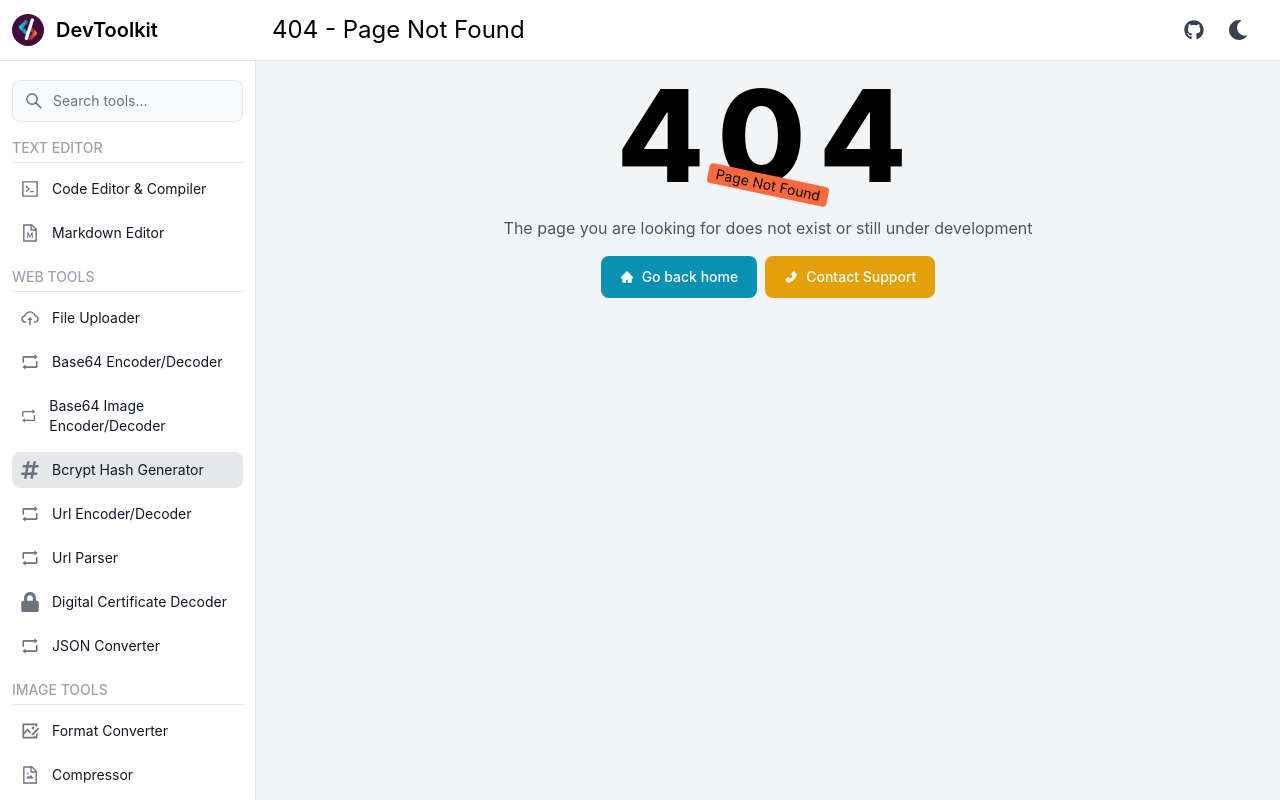
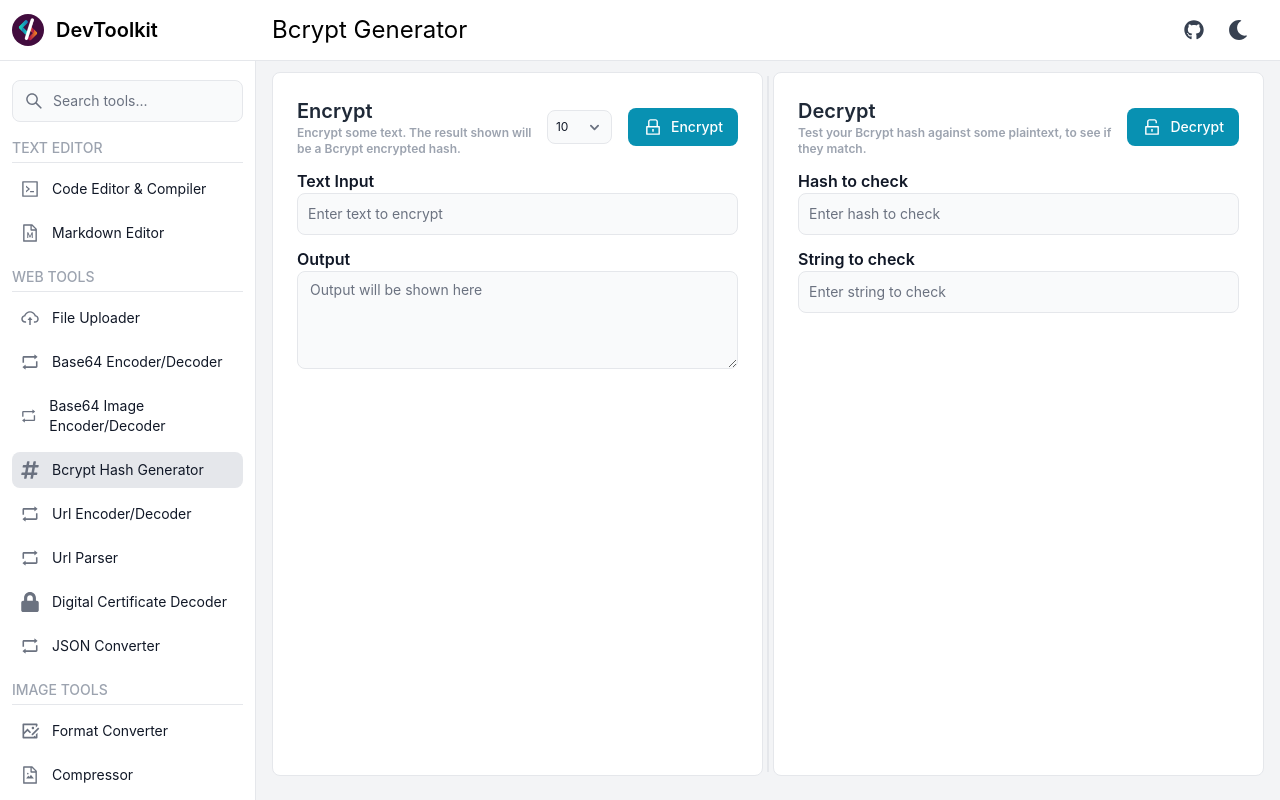
Before and after one commit to klpod221/devtoolkit, a Next.js app: page /web/bcrypt in a window 1280 px wide. Before the commit this address had no page. Built offline with nearby package versions, Linux system fonts and the light colour scheme.

Commit message:
Refactor package.json to add bcryptjs dependency

```diff
--- a/package.json
+++ b/package.json
@@ -12,6 +12,7 @@
     "@monaco-editor/react": "^4.6.0",
     "@vercel/speed-insights": "^1.0.12",
     "axios": "^1.7.2",
+    "bcryptjs": "^2.4.3",
     "emmet-monaco-es": "^5.4.0",
     "flowbite-react": "^0.9.0",
     "jszip": "^3.10.1",
--- /dev/null
+++ b/pages/web/bcrypt.jsx
@@ -0,0 +1,201 @@
+import React from "react";
+import bcrypt from "bcryptjs";
+import { Label } from "flowbite-react";
+import {
+  AiOutlineLock,
+  AiOutlineUnlock,
+  AiOutlineCheck,
+  AiOutlineClose,
+} from "react-icons/ai";
+import { toast } from "react-toastify";
+
+import MyCard from "@components/MyCard";
+import TwoColumnComponent from "@components/TwoColumnComponent";
+import MyButton from "@components/MyButton";
+import MySelect from "@components/MySelect";
+import MyTextarea from "@components/MyTextarea";
+import MyInput from "@components/MyInput";
+
+const BcryptHashGenerator = () => {
+  const [salt, setSalt] = React.useState(10);
+  const [input, setInput] = React.useState("");
+  const [output, setOutput] = React.useState("");
+
+  const [hash, setHash] = React.useState("");
+  const [stringToCheck, setStringToCheck] = React.useState("");
+  const [isMatched, setIsMatched] = React.useState(false);
+  const [isShowResult, setIsShowResult] = React.useState(false);
+
+  const textToHash = async () => {
+    try {
+      if (!input.trim()) {
+        toast.error("Please enter some text to encrypt");
+        return;
+      }
+
+      const saltRounds = bcrypt.genSaltSync(salt);
+
+      const hashed = await toast.promise(bcrypt.hash(input, saltRounds), {
+        pending: "Encrypting...",
+        success: "Encrypted successfully",
+        error: "Error encrypting",
+      });
+
+      setOutput(hashed);
+    } catch (error) {
+      console.error(error);
+      toast.error("Error encrypting");
+    }
+  };
+
+  const hashChecker = async () => {
+    try {
+      setIsShowResult(false);
+
+      if (!hash.trim() || !stringToCheck.trim()) {
+        toast.error("Please enter both hash and string to check");
+        return;
+      }
+
+      const matched = await toast.promise(bcrypt.compare(stringToCheck, hash), {
+        pending: "Checking...",
+        success: "Compared successfully",
+        error: "Error checking hash",
+      });
+
+      setIsMatched(matched);
+      setIsShowResult(true);
+    } catch (error) {
+      console.error(error);
+      toast.error("Error checking hash");
+    }
+  };
+
+  return (
+    <TwoColumnComponent>
+      <TwoColumnComponent.LeftContent>
+        <MyCard.Header
+          title="Encrypt"
+          helper="Encrypt some text. The result shown will be a Bcrypt encrypted hash."
+        >
+          <div className="flex justify-center items-center space-x-4 my-2">
+            <MySelect
+              label="Salt Rounds"
+              value={salt}
+              onChange={setSalt}
+              sizing="sm"
+              className="min-w-[65px]"
+            >
+              {Array.from({ length: 20 }, (_, i) => i + 1).map((num) => (
+                <option key={num} value={num}>
+                  {num}
+                </option>
+              ))}
+            </MySelect>
+
+            <MyButton onClick={textToHash} size={"sm"}>
+              <AiOutlineLock className="w-5 h-5 mr-2" />
+              Encrypt
+            </MyButton>
+          </div>
+        </MyCard.Header>
+
+        <div className="flex flex-col">
+          <Label
+            htmlFor="text"
+            value="Text Input"
+            className="text-md font-semibold"
+          />
+
+          <MyInput
+            id="text"
+            value={input}
+            onChange={setInput}
+            placeholder="Enter text to encrypt"
+          />
+        </div>
+
+        <div className="flex flex-col">
+          <Label
+            htmlFor="output"
+            value="Output"
+            className="text-md font-semibold"
+          />
+
+          <MyTextarea
+            id="output"
+            value={output}
+            rows={4}
+            readOnly
+            placeholder="Output will be shown here"
+          />
+        </div>
+      </TwoColumnComponent.LeftContent>
+
+      <TwoColumnComponent.RightContent>
+        <MyCard.Header
+          title="Decrypt"
+          helper="Test your Bcrypt hash against some plaintext, to see if they match."
+        >
+          <MyButton onClick={hashChecker} size="sm">
+            <AiOutlineUnlock className="w-5 h-5 mr-2" />
+            Decrypt
+          </MyButton>
+        </MyCard.Header>
+
+        <div className="flex flex-col">
+          <Label
+            htmlFor="hash"
+            value="Hash to check"
+            className="text-md font-semibold"
+          />
+
+          <MyInput
+            id="hash"
+            placeholder="Enter hash to check"
+            value={hash}
+            onChange={setHash}
+          />
+        </div>
+
+        <div className="flex flex-col">
+          <Label
+            htmlFor="stringToCheck"
+            value="String to check"
+            className="text-md font-semibold"
+          />
+
+          <MyInput
+            id="stringToCheck"
+            placeholder="Enter string to check"
+            value={stringToCheck}
+            onChange={setStringToCheck}
+          />
+        </div>
+
+        {isShowResult && (
+          <div
+            className={`text-lg font-semibold flex items-center ${
+              isMatched ? "text-green-500" : "text-red-500"
+            }`}
+          >
+            {isMatched ? (
+              <>
+                <AiOutlineCheck className="w-5 h-5 mr-2" />
+                Matched
+              </>
+            ) : (
+              <>
+                <AiOutlineClose className="w-5 h-5 mr-2" />
+                Not Matched
+              </>
+            )}
+          </div>
+        )}
+      </TwoColumnComponent.RightContent>
+    </TwoColumnComponent>
+  );
+};
+
+BcryptHashGenerator.title = "Bcrypt Generator";
+export default BcryptHashGenerator;
--- a/pages/web/uploader.jsx
+++ b/pages/web/uploader.jsx
@@ -57,7 +57,7 @@ const Uploader = () => {
     }
 
     return "Forever";
-  }
+  };
 
   const uploadFile = (queue, notify = true) => {
     const file = queue.file;
@@ -78,7 +78,10 @@ const Uploader = () => {
     queue.startTime = new Date().getTime();
     setQueueList([...queueList]);
 
-    const uploadUrl = "https://up1.fileditch.com/upload.php";
+    const uploadUrl =
+      uploadType === "temp"
+        ? "https://up1.fileditch.com/temp/upload.php"
+        : "https://up1.fileditch.com/upload.php";
 
     const xhr = new XMLHttpRequest();
 
```
Also changed, not shown: 1 other file (tests, documents, lock files or other folders).
